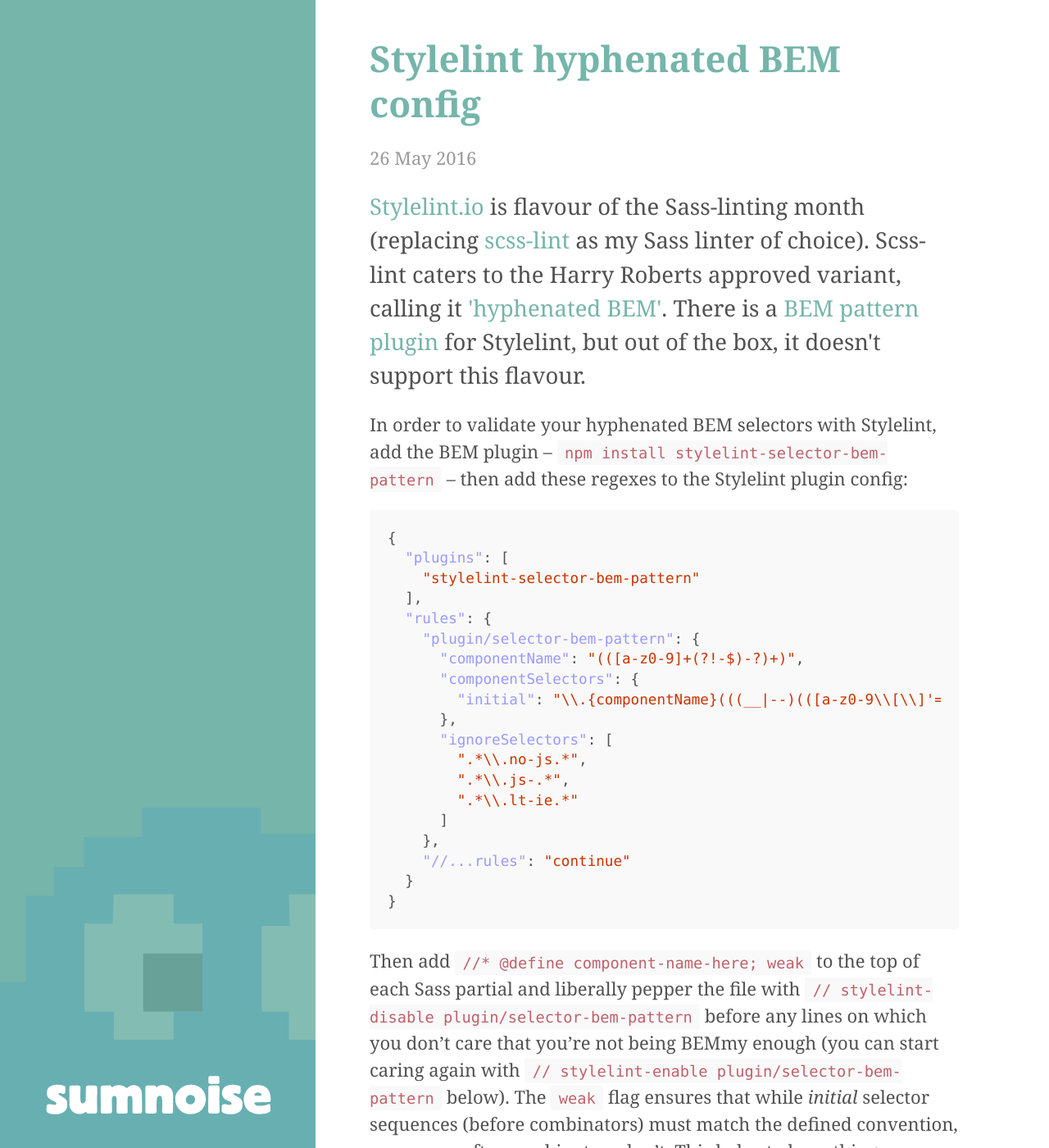
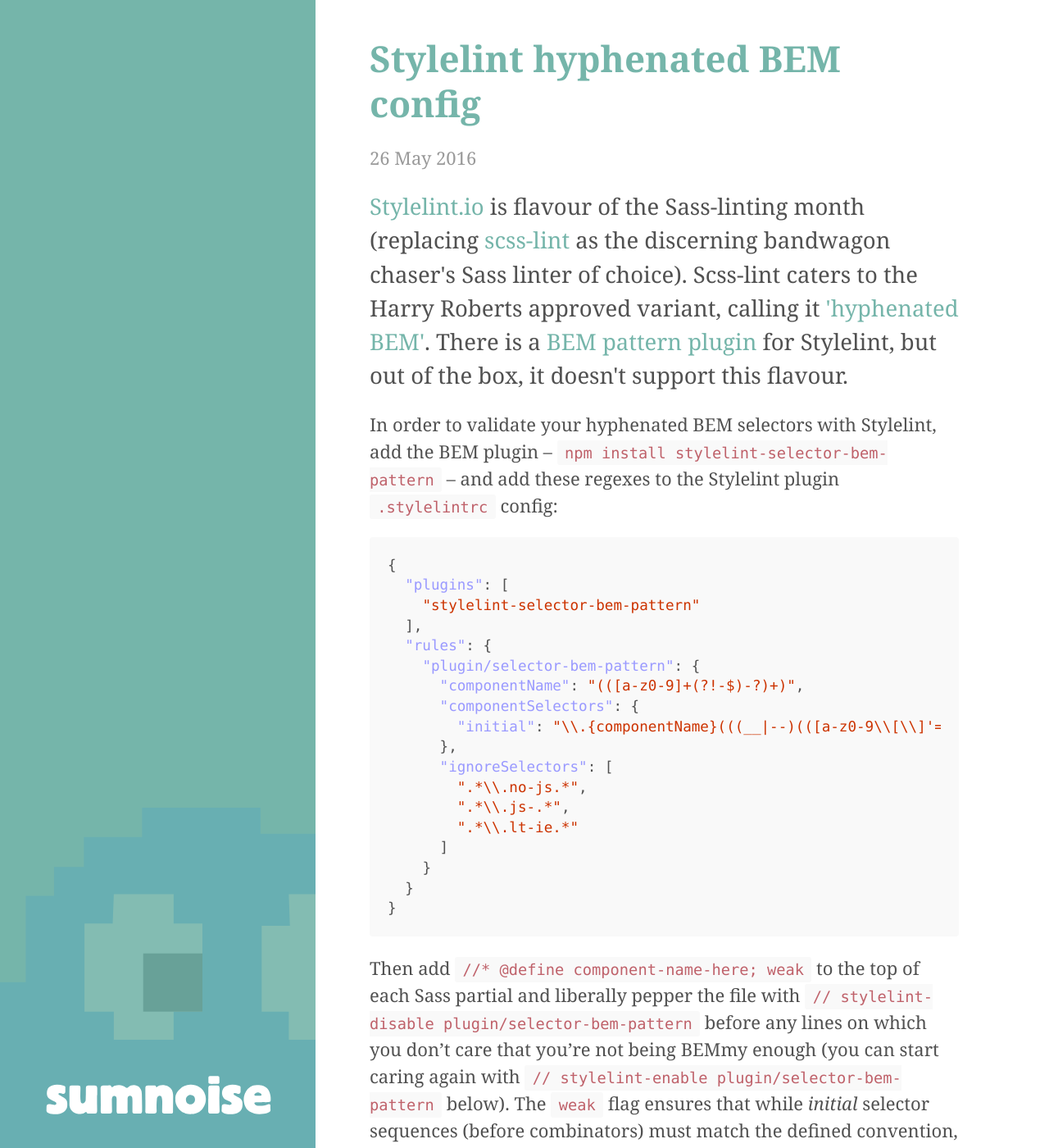
Before and after one commit to davidpmccormick/davidpmccormick.github.io, a Jekyll site: the page built from index.html, in a window 1280 px wide and 1400 px high. Shown: the whole window at 82% size. Built offline with Jekyll 4.4.1, drawn with Linux system fonts in a browser that asks for light colours; nearby versions of some CDN libraries; Markdown is read by kramdown in place of the engine named in the settings; the list of posts is cut into pages by our own code.

Commit message:
Remove animation compass plugin, update posts

```diff
--- a/_posts/2016-05-26-stylelint-hyphenated-bem-config.md
+++ b/_posts/2016-05-26-stylelint-hyphenated-bem-config.md
@@ -3,9 +3,9 @@
 title: Stylelint hyphenated BEM config
 ---
 
-<p class="lead"><a href="http://stylelint.io">Stylelint.io</a> is flavour of the Sass-linting month (replacing <a href="https://github.com/brigade/scss-lint">scss-lint</a> as my Sass linter of choice). Scss-lint caters to the Harry Roberts approved variant, calling it <a href="http://csswizardry.com/2013/01/mindbemding-getting-your-head-round-bem-syntax/">'hyphenated BEM'</a>. There is a <a href="https://github.com/davidtheclark/stylelint-selector-bem-pattern">BEM pattern plugin</a> for Stylelint, but out of the box, it doesn't support this flavour.</p>
+<p class="lead"><a href="http://stylelint.io">Stylelint.io</a> is flavour of the Sass-linting month (replacing <a href="https://github.com/brigade/scss-lint">scss-lint</a> as the discerning bandwagon chaser's Sass linter of choice). Scss-lint caters to the Harry Roberts approved variant, calling it <a href="http://csswizardry.com/2013/01/mindbemding-getting-your-head-round-bem-syntax/">'hyphenated BEM'</a>. There is a <a href="https://github.com/davidtheclark/stylelint-selector-bem-pattern">BEM pattern plugin</a> for Stylelint, but out of the box, it doesn't support this flavour.</p>
 
-In order to validate your hyphenated BEM selectors with Stylelint, add the BEM plugin – `npm install stylelint-selector-bem-pattern` – then add these regexes to the Stylelint plugin config:
+In order to validate your hyphenated BEM selectors with Stylelint, add the BEM plugin – `npm install stylelint-selector-bem-pattern` – and add these regexes to the Stylelint plugin `.stylelintrc` config:
 
 {% highlight json %}
 {
@@ -23,8 +23,7 @@
         ".*\\.js-.*",
         ".*\\.lt-ie.*"
       ]
-    },
-    "//...rules": "continue"
+    }
   }
 }
 {% endhighlight %}
--- a/config.rb
+++ b/config.rb
@@ -1,5 +1,3 @@
-require 'animation'
-
 preferred_syntax = :sass
 http_path = '/'
 css_dir = 'public/css/build'
--- a/public/css/_poole.scss
+++ b/public/css/_poole.scss
@@ -42,20 +42,6 @@
 //   }
 // }
 
- @mixin underline($colour:$themecolour, $line-offset:1, $line-size:0.1) {
-  background-repeat: repeat-x;
-  background-size: #{$line-size}em #{$line-size}em;
-  background-position: 0 #{$line-offset}em;
-  text-decoration: none;
-  @include background-image(linear-gradient(top, transparent 50%, $colour 50%));
-  // @include animation(fadeline 0.3s ease 1 forwards);
-
-  .lt-ie10 & {
-    background: none;
-    text-decoration: underline;
-  }
-}
-
 * {
   -webkit-box-sizing: border-box;
      -moz-box-sizing: border-box;
@@ -94,8 +80,7 @@
 /* `:focus` is linked to `:hover` for basic accessibility */
 a:hover,
 a:focus {
-  @include underline();
-
+  text-decoration: underline;
 }
 
 /* Headings */
--- a/public/css/main.scss
+++ b/public/css/main.scss
@@ -1,7 +1,6 @@
 $themecolour: #75b5aa;
 
 @import "compass/css3";
-@import "animation/core";
 @import "poole";
 @import "syntax";
 @import "hyde";
```
Also changed, not shown: _posts/2014-03-30-underlining-links.md (+3 -1 lines), public/css/build/main.css, 1 other file.
